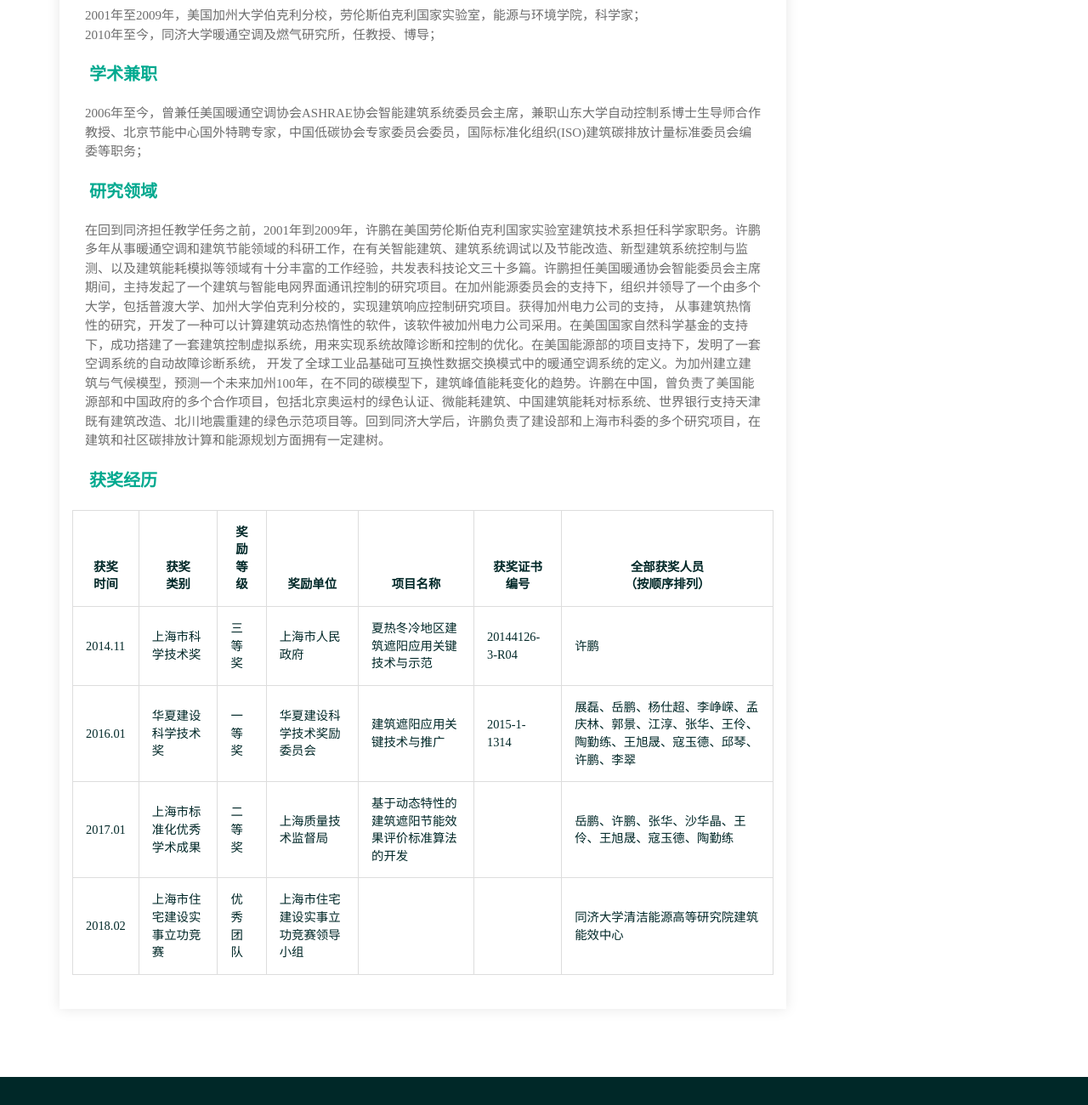
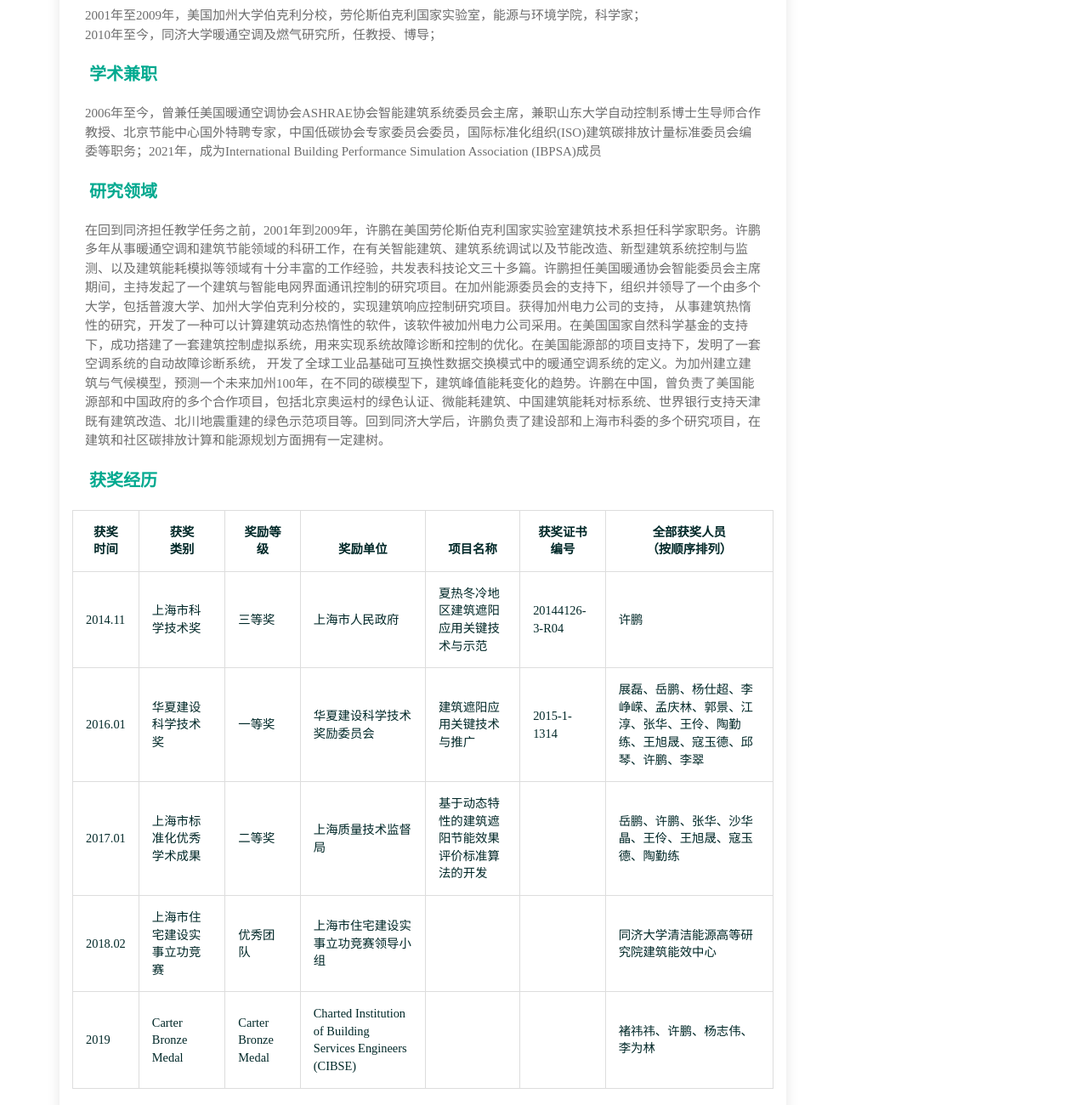
Before and after one commit to ian-quinn/A434, a plain HTML site: page 导师.html in a window 1280 px wide. Shown: the part 880-2180 px from the top of the page at 85% size. Drawn offline with nearby package versions, Linux system fonts and the light colour scheme.

Commit message:
update 2021/6/22

```diff
--- a/导师.html
+++ b/导师.html
@@ -132,7 +132,7 @@
         <div class="team-title3">工作履历</div>
         <div class="team-title4">2001年至2009年，美国加州大学伯克利分校，劳伦斯伯克利国家实验室，能源与环境学院，科学家；<br>2010年至今，同济大学暖通空调及燃气研究所，任教授、博导；</div>
         <div class="team-title3">学术兼职</div>
-        <div class="team-title4">2006年至今，曾兼任美国暖通空调协会ASHRAE协会智能建筑系统委员会主席，兼职山东大学自动控制系博士生导师合作教授、北京节能中心国外特聘专家，中国低碳协会专家委员会委员，国际标准化组织(ISO)建筑碳排放计量标准委员会编委等职务；</div>
+        <div class="team-title4">2006年至今，曾兼任美国暖通空调协会ASHRAE协会智能建筑系统委员会主席，兼职山东大学自动控制系博士生导师合作教授、北京节能中心国外特聘专家，中国低碳协会专家委员会委员，国际标准化组织(ISO)建筑碳排放计量标准委员会编委等职务；2021年，成为International Building Performance Simulation Association (IBPSA)成员</div>
         <div class="team-title3">研究领域</div>
         <div class="team-title4">在回到同济担任教学任务之前，2001年到2009年，许鹏在美国劳伦斯伯克利国家实验室建筑技术系担任科学家职务。许鹏多年从事暖通空调和建筑节能领域的科研工作，在有关智能建筑、建筑系统调试以及节能改造、新型建筑系统控制与监测、以及建筑能耗模拟等领域有十分丰富的工作经验，共发表科技论文三十多篇。许鹏担任美国暖通协会智能委员会主席期间，主持发起了一个建筑与智能电网界面通讯控制的研究项目。在加州能源委员会的支持下，组织并领导了一个由多个大学，包括普渡大学、加州大学伯克利分校的，实现建筑响应控制研究项目。获得加州电力公司的支持， 从事建筑热惰性的研究，开发了一种可以计算建筑动态热惰性的软件，该软件被加州电力公司采用。在美国国家自然科学基金的支持下，成功搭建了一套建筑控制虚拟系统，用来实现系统故障诊断和控制的优化。在美国能源部的项目支持下，发明了一套空调系统的自动故障诊断系统， 开发了全球工业品基础可互换性数据交换模式中的暖通空调系统的定义。为加州建立建筑与气候模型，预测一个未来加州100年，在不同的碳模型下，建筑峰值能耗变化的趋势。许鹏在中国，曾负责了美国能源部和中国政府的多个合作项目，包括北京奥运村的绿色认证、微能耗建筑、中国建筑能耗对标系统、世界银行支持天津既有建筑改造、北川地震重建的绿色示范项目等。回到同济大学后，许鹏负责了建设部和上海市科委的多个研究项目，在建筑和社区碳排放计算和能源规划方面拥有一定建树。</div>
 		<div class="team-title3">获奖经历</div>
@@ -185,6 +185,15 @@
 			<td>  </td>
 			<td>  </td>
 			<td>同济大学清洁能源高等研究院建筑能效中心</td>
+		</tr>
+		<tr>
+			<td>2019</td>
+			<td>Carter Bronze Medal</td>
+			<td>Carter Bronze Medal</td>
+			<td>Charted Institution of Building Services Engineers (CIBSE)</td>
+			<td>  </td>
+			<td>  </td>
+			<td>褚祎祎、许鹏、杨志伟、李为林</td>
 		</tr>
 		</tbody>
 		</table>
```
Also changed, not shown: en/导师.html (+10 -1 lines), en/毕业课题1.html (+6 -0 lines), 毕业课题1.html (+6 -0 lines).
